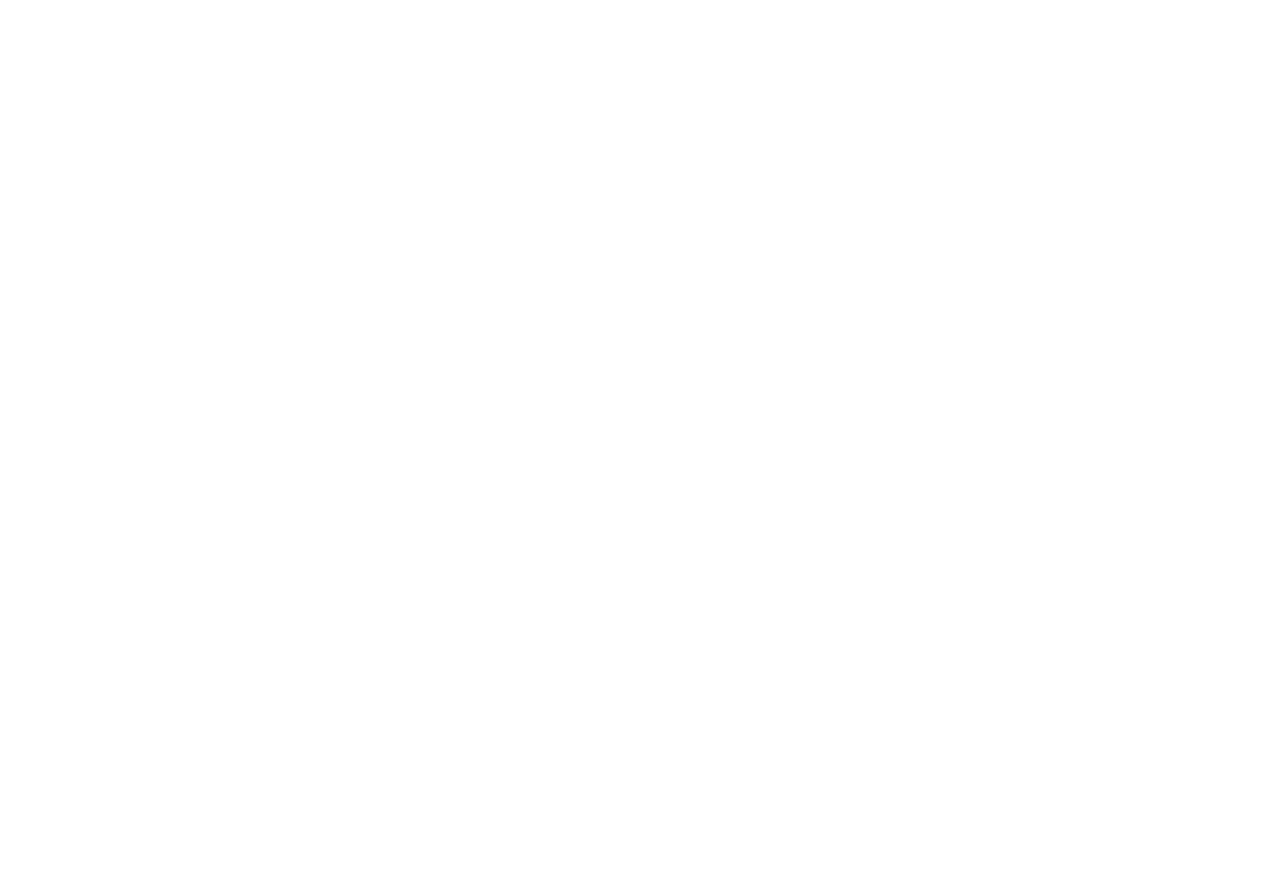
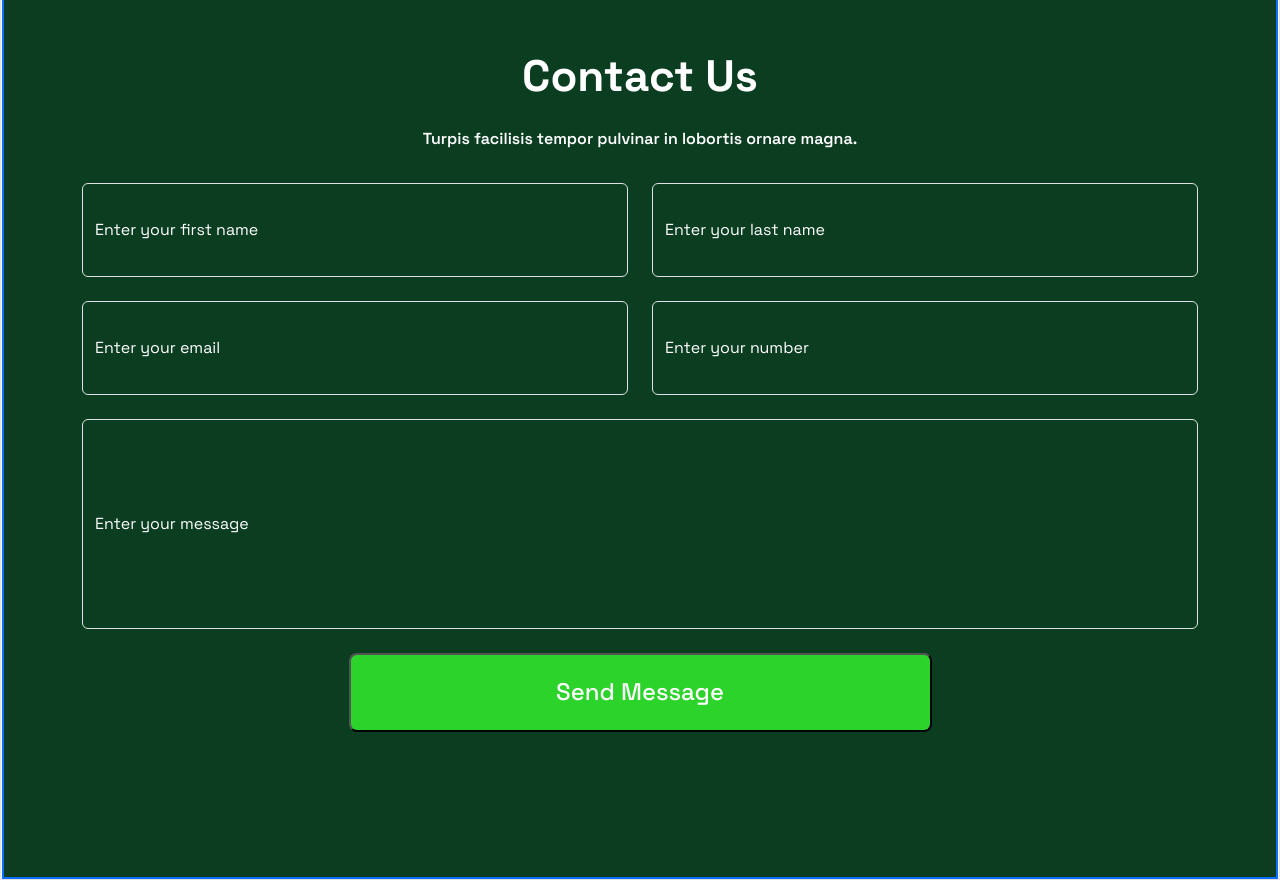
Before and after one commit to SakibFakir69/Real-Estate, a React (Vite) app: page / in a window 1280 px wide. Shown: the part 2860-3740 px from the top of the page. Before the commit the page ends 2715 px from the top, so only its background shows below. Built offline with nearby package versions, Linux system fonts and the light colour scheme.

Commit message:
contact us

```diff
--- a/src/App.jsx
+++ b/src/App.jsx
@@ -3,6 +3,7 @@
 import CompanyOverview from "./components/CompanyOverview";
 import OngoingProject from "./components/OngoingProject";
 import Testimonial from "./components/Testimonial";
+import ContactUs from "./components/ContactUs";
 
 function App() {
   return (
@@ -18,6 +19,7 @@
         <CompanyOverview/>
         <OngoingProject/>
         <Testimonial/>
+        <ContactUs/>
 
       </section>
 
--- /dev/null
+++ b/src/components/ContactUs.jsx
@@ -0,0 +1,78 @@
+import React from "react";
+
+function ContactUs() {
+  return (
+    <div className="mt-82 bg-color g-2">
+      <div className=" border border-primary">
+        <div className="d-flex  flex-column text-center gap-16">
+          <h2 className="fs-44 fw-bold text-white mt-114">Contact Us</h2>
+          <p className="fs-22 text-white">
+            Turpis facilisis tempor pulvinar in lobortis ornare magna.
+          </p>
+        </div>
+
+        <div
+          className="d-flex flex-column align-content-center justify-content-center  "
+          style={{ marginLeft: "65px", marginRight: "65px" }}
+        >
+          <div className="container mt-3">
+            <div className="row g-4" >
+
+              <div className="col-md-6">
+                <input
+                  type="text"
+                  placeholder="Enter your first name"
+                  className="form-control bg-transparent input-height text-white fs-24"
+                />
+              </div>
+              <div className="col-md-6">
+                <input
+                  type="text"
+                  placeholder="Enter your last name"
+                  className="form-control bg-transparent input-height text-white fs-24"
+                />
+              </div>
+              <div className="col-md-6">
+                <input
+                  type="text"
+                  placeholder="Enter your email"
+                  className="form-control bg-transparent input-height text-white fs-24"
+                />
+              </div>
+              <div className="col-md-6">
+                <input
+                  type="text"
+                  placeholder="Enter your number"
+                  className="form-control bg-transparent input-height text-white fs-24"
+                />
+              </div>
+              <div className="col-12">
+                <input
+                  placeholder="Enter your message"
+                  className="form-control bg-transparent input-message text-white fs-24 "
+                ></input>
+              </div>
+            </div>
+
+            <div className="d-flex justify-content-center mt-4 mb-5">
+              <button
+                className="btn-color text-white fs-24"
+                style={{
+                  width: "100%",
+                  maxWidth: "583px",
+                  height: "79px",
+                  borderRadius: "8px",
+                  marginBottom:"97px",
+                }}
+              >
+                Send Message
+              </button>
+            </div>
+          </div>
+        </div>
+      </div>
+    </div>
+  );
+}
+
+export default ContactUs;
--- a/src/index.css
+++ b/src/index.css
@@ -58,6 +58,9 @@
 }
 .mt-100{
   margin-top: 100px;
+}
+.mt-114{
+  margin-top: 114px;
 }
 
 /* main color */
@@ -229,3 +232,31 @@
   color: #2BD32A;
 
 }
+
+/* contact us */
+
+.input-height{
+
+  height: 94px;
+  width: 554px;
+}
+.input-message{
+  height: 210px;
+  width: 1108px;
+}
+.input-height::placeholder {
+  color: white !important;
+  opacity: 0.7;
+
+}
+
+.input-message::placeholder {
+  color: white !important;
+  opacity: 0.8;
+}
+
+/* border radius */
+.br-8{
+  border-radius: 8px;
+
+}
```
